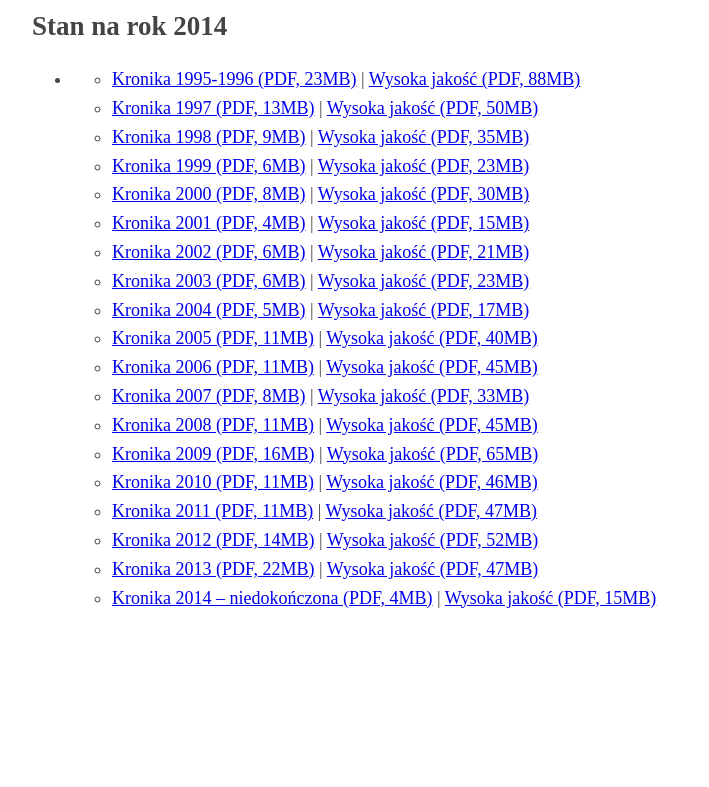
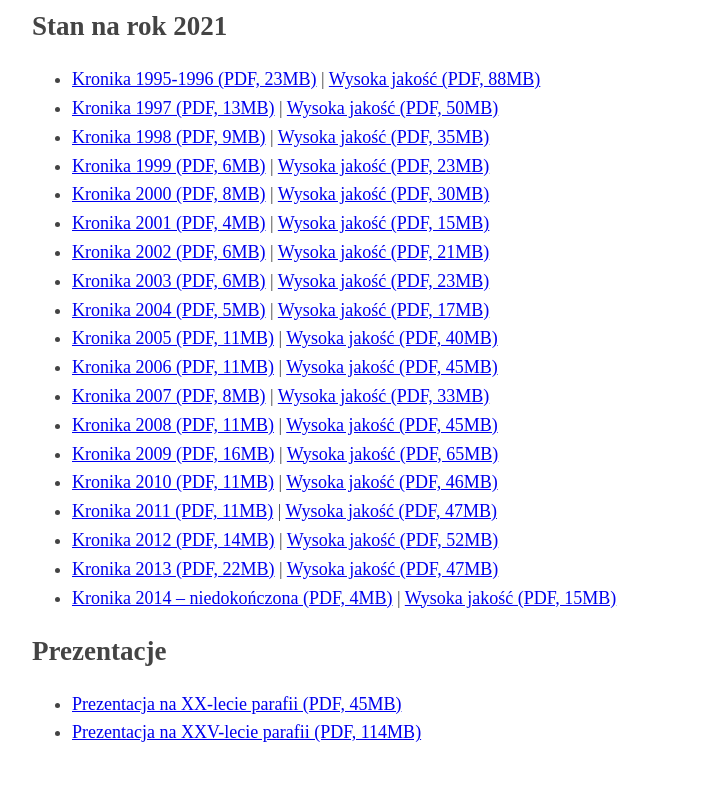
Before and after one commit to Jblew/anielaolsztynek-kronika, a plain HTML site: page public/index.html in a window 1280 px wide. Shown: the part 140-927 px from the top of the page, without its empty margins (283-992 px from the left). Before the commit the page ends 800 px from the top, so only its background shows below. Drawn offline with Linux system fonts and the light colour scheme.

Commit message:
feat: prezentacja 25 lecie

```diff
--- a/public/index.html
+++ b/public/index.html
@@ -11,11 +11,9 @@
     </style>
   </head>
   <body>
-    <h1>Kronikii parafii pw. Błogosławionej Anielii Salawy</h1>
-    <h2>Stan na rok 2014</h2>
+    <h1>Kroniki parafii pw. Błogosławionej Anielii Salawy</h1>
+    <h2>Stan na rok 2021</h2>
     <p>
-      <ul>
-        <li>
           <ul>
             <li><a href="/1995-1996.pdf">Kronika 1995-1996 (PDF, 23MB)</a> | <a href="/1995-1996-highres.pdf">Wysoka jakość (PDF, 88MB)</a> </li>
             <li><a href="/1997.pdf">Kronika 1997 (PDF, 13MB)</a> | <a href="/1997-highres.pdf">Wysoka jakość (PDF, 50MB)</a> </li>
@@ -37,7 +35,12 @@
             <li><a href="/2013.pdf">Kronika 2013 (PDF, 22MB)</a> | <a href="/2013-highres.pdf">Wysoka jakość (PDF, 47MB)</a> </li>
             <li><a href="/2014-incomplete.pdf">Kronika 2014 &#8211; niedokończona (PDF, 4MB)</a> | <a href="/2014-incomplete-highres.pdf">Wysoka jakość (PDF, 15MB)</a></li>
             </ul>
-        </li>
+    </p>
+    <h2>Prezentacje</h2>
+    <p>
+      <ul>
+        <li><a href="/aniela-20-lecie-prezentacja-pdf.pdf">Prezentacja na XX-lecie parafii (PDF, 45MB)</a></li>
+        <li><a href="/aniela-25-lecie-prezentacja.pdf">Prezentacja na XXV-lecie parafii (PDF, 114MB)</a></li>
       </ul>
     </p>
   </body>
```
Also changed, not shown: 1 other file.
